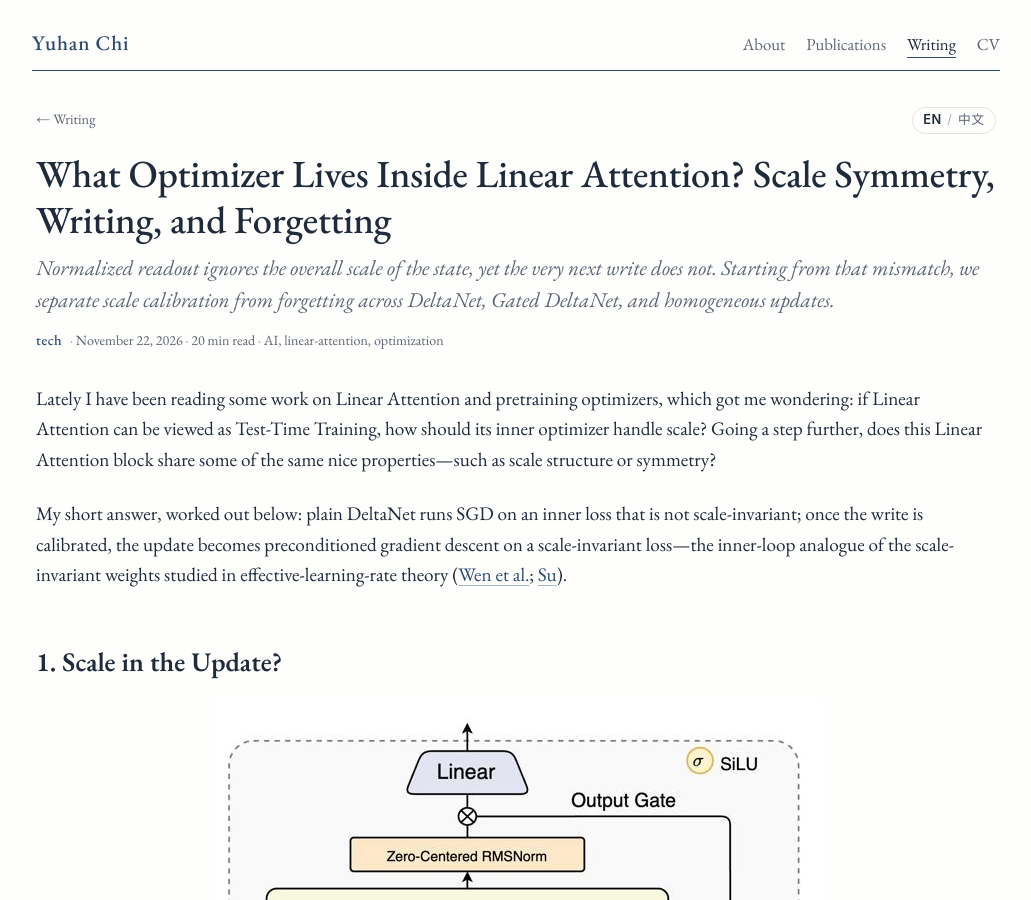
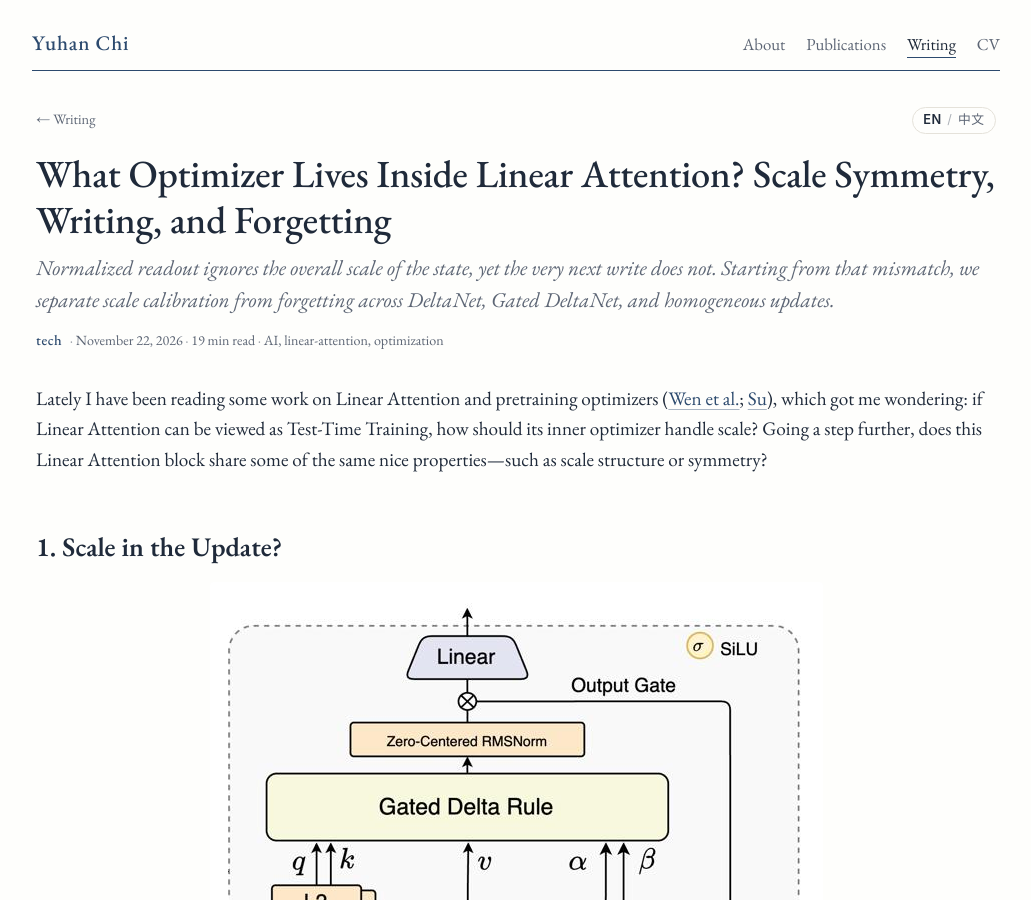
Before and after one commit to yuhanchi/yuhanchi.github.io, a Jekyll site: the page built from _posts/2026-11-22-optimizer-inside-linear-attention.md, in a window 1280 px wide and 900 px high. Shown: the whole window, without its empty margins (124-1155 px from the left). Built offline with Jekyll 4.4.1, drawn with Linux system fonts in a browser that asks for light colours; some web fonts are replaced; some of the changed text lies outside the part shown.

Commit message:
Add Writing preview image and push latest EN/ZH optimizer post edits

```diff
--- a/_posts/2026-11-22-optimizer-inside-linear-attention.md
+++ b/_posts/2026-11-22-optimizer-inside-linear-attention.md
@@ -6,11 +6,12 @@ category: "tech"
 tags: ["AI", "linear-attention", "optimization"]
 math: true
 published: true
+preview_image: "/assets/img/posts/optimizer-inside-linear-attention/linear-attention.png"
+preview_alt: "Architecture of a modern Linear Attention (Gated Delta Rule) block with L2-normalized queries/keys and RMSNorm readout."
 ---
 
-Lately I have been reading some work on Linear Attention and pretraining optimizers, which got me wondering: if Linear Attention can be viewed as Test-Time Training, how should its inner optimizer handle scale? Going a step further, does this Linear Attention block share some of the same nice properties—such as scale structure or symmetry?
+Lately I have been reading some work on Linear Attention and pretraining optimizers ([Wen et al.](https://arxiv.org/abs/2606.16899); [Su](https://spaces.ac.cn/archives/11985)), which got me wondering: if Linear Attention can be viewed as Test-Time Training, how should its inner optimizer handle scale? Going a step further, does this Linear Attention block share some of the same nice properties—such as scale structure or symmetry?
 
-My short answer, worked out below: plain DeltaNet runs SGD on an inner loss that is not scale-invariant; once the write is calibrated, the update becomes preconditioned gradient descent on a scale-invariant loss—the inner-loop analogue of the scale-invariant weights studied in effective-learning-rate theory ([Wen et al.](https://arxiv.org/abs/2606.16899); [Su](https://spaces.ac.cn/archives/11985)).
 
 ## 1. Scale in the Update?
 
```
Also changed, not shown: other parts of _posts/2026-11-22-optimizer-inside-linear-attention.md (+1 -1 lines), _zh/optimizer-inside-linear-attention.md (+4 -2 lines).
